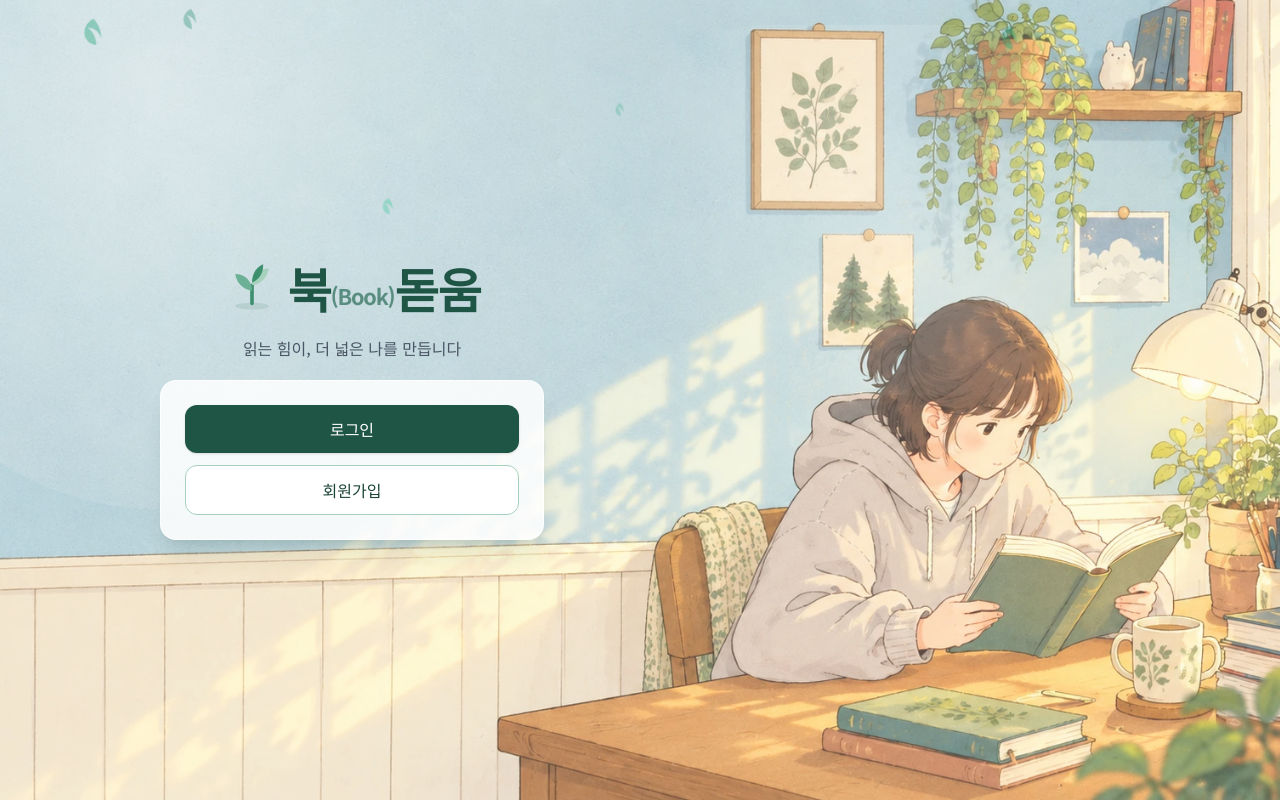
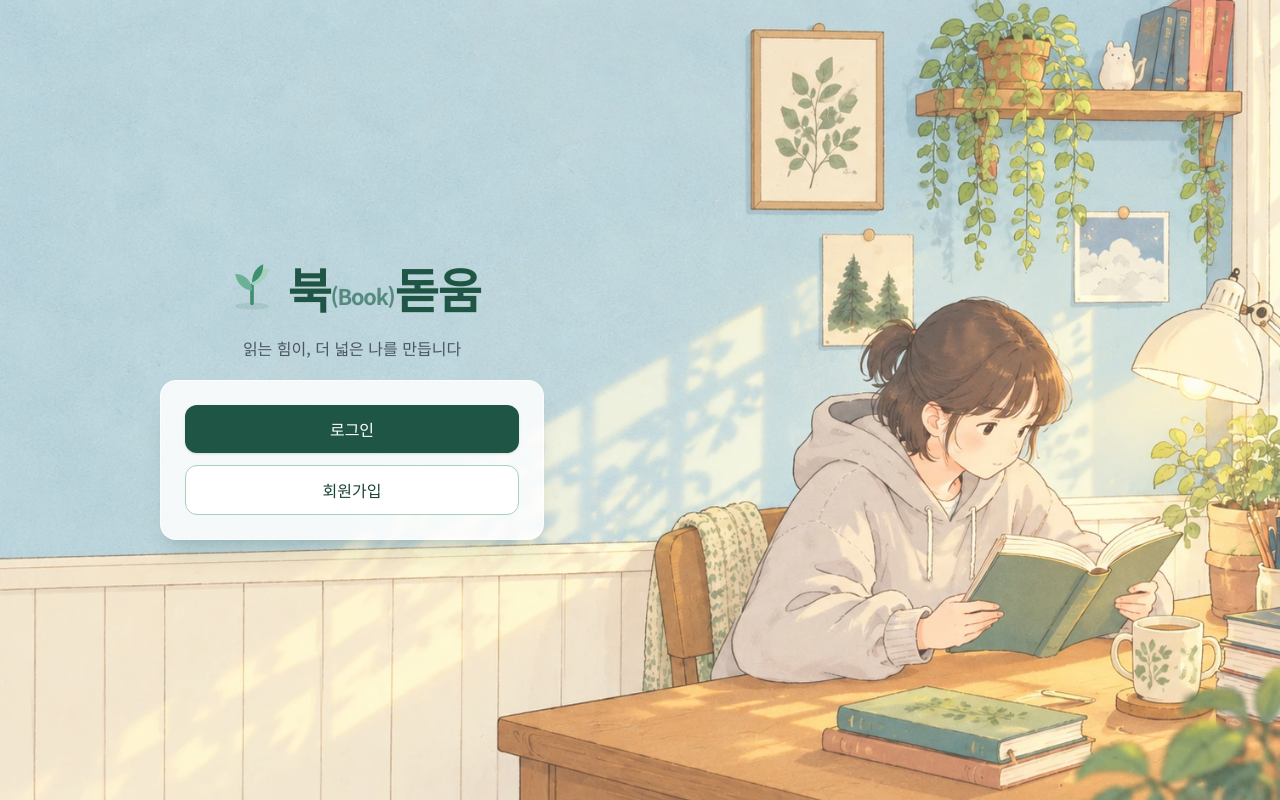
Before and after one commit to gihak0125-hue/Reading, a Next.js app: page / in a window 1280 px wide. Built offline with nearby package versions, Linux system fonts and the light colour scheme; no server answers; a web font is replaced by a local one.

Commit message:
Revert "움직이는 배경(홈/로그인): 햇살 번짐 + 흔들리는 잎"
This reverts commit dfae35dcf9dd7e1655aba16a1dd114a217d7fbe1.

```diff
--- a/app/background-art.tsx
+++ b/app/background-art.tsx
@@ -31,62 +31,6 @@ export function BackgroundArt() {
             : "bg-transparent"
         }`}
       />
-
-      {/* 움직이는 배경(홈/로그인에서만): 햇살 번짐 + 흔들리는 잎 */}
-      {showcase && (
-        <div className="absolute inset-0 overflow-hidden">
-          {/* 햇살 번짐 — 창문(상단) 쪽에서 들어오는 따뜻한 빛 */}
-          <div
-            className="bd-shimmer absolute -left-[10%] -top-[10%] h-[70%] w-[70%] rounded-full mix-blend-screen"
-            style={{
-              background:
-                "radial-gradient(circle at 30% 30%, rgba(255,246,214,0.85), rgba(255,240,200,0.25) 45%, transparent 70%)",
-            }}
-          />
-          <div
-            className="bd-shimmer absolute right-[8%] top-[4%] h-[45%] w-[45%] rounded-full mix-blend-screen"
-            style={{
-              background:
-                "radial-gradient(circle at 50% 40%, rgba(255,250,230,0.7), transparent 68%)",
-              animationDelay: "-4s",
-              animationDuration: "12s",
-            }}
-          />
-
-          {/* 흔들리는 잎 — 상단 선반 식물에서 늘어진 느낌 + 떠다니는 잎 */}
-          <Leaf className="bd-sway absolute left-[6%] top-[2%] h-8 w-8 text-emerald-600/35" />
-          <Leaf
-            className="bd-sway absolute left-[14%] top-[1%] h-6 w-6 text-emerald-700/30"
-            style={{ animationDelay: "-2.3s", animationDuration: "6.5s" }}
-          />
-          <Leaf
-            className="bd-sway absolute right-[20%] top-[3%] h-7 w-7 text-emerald-600/30"
-            style={{ animationDelay: "-1.2s", animationDuration: "6s" }}
-          />
-          <Leaf
-            className="bd-drift absolute left-[30%] top-[22%] h-5 w-5 text-emerald-500/25"
-            style={{ animationDelay: "-3s" }}
-          />
-          <Leaf
-            className="bd-drift absolute left-[48%] top-[12%] h-4 w-4 text-emerald-600/20"
-            style={{ animationDelay: "-7s", animationDuration: "14s" }}
-          />
-        </div>
-      )}
     </div>
   );
 }
-
-function Leaf({
-  className,
-  style,
-}: {
-  className?: string;
-  style?: React.CSSProperties;
-}) {
-  return (
-    <svg viewBox="0 0 24 24" fill="currentColor" className={className} style={style} aria-hidden>
-      <path d="M12 2C7 4 4 8 4 13c0 4 3 8 8 9 0-6-1-10-5-14 5 1 8 4 9 9 1-6-1-11-4-15Z" />
-    </svg>
-  );
-}
--- a/app/globals.css
+++ b/app/globals.css
@@ -75,32 +75,3 @@ body {
 .coach-pop {
   animation: coach-pop 0.35s ease;
 }
-
-/* ===== 움직이는 배경(홈/로그인 쇼케이스) ===== */
-/* 동작 줄이기 설정이면 전부 정지(접근성). */
-@media (prefers-reduced-motion: no-preference) {
-  /* 햇살 번짐: 천천히 이동하며 밝기 명멸 */
-  @keyframes bd-shimmer {
-    0%   { transform: translate3d(-4%, -2%, 0) scale(1);    opacity: 0.35; }
-    50%  { transform: translate3d(3%, 2%, 0) scale(1.08);   opacity: 0.6; }
-    100% { transform: translate3d(-4%, -2%, 0) scale(1);    opacity: 0.35; }
-  }
-  .bd-shimmer { animation: bd-shimmer 9s ease-in-out infinite; }
-
-  /* 잎 흔들림: 좌우로 부드럽게 기울며 아주 살짝 상하 */
-  @keyframes bd-sway {
-    0%   { transform: rotate(-7deg) translateY(0); }
-    50%  { transform: rotate(7deg) translateY(-3px); }
-    100% { transform: rotate(-7deg) translateY(0); }
-  }
-  .bd-sway { animation: bd-sway 5.5s ease-in-out infinite; transform-origin: top center; }
-
-  /* 잎 드리프트: 넓게 떠다니며 회전 */
-  @keyframes bd-drift {
-    0%   { transform: translate(0, 0) rotate(0deg); }
-    33%  { transform: translate(10px, 14px) rotate(8deg); }
-    66%  { transform: translate(-6px, 26px) rotate(-6deg); }
-    100% { transform: translate(0, 0) rotate(0deg); }
-  }
-  .bd-drift { animation: bd-drift 11s ease-in-out infinite; }
-}
```
